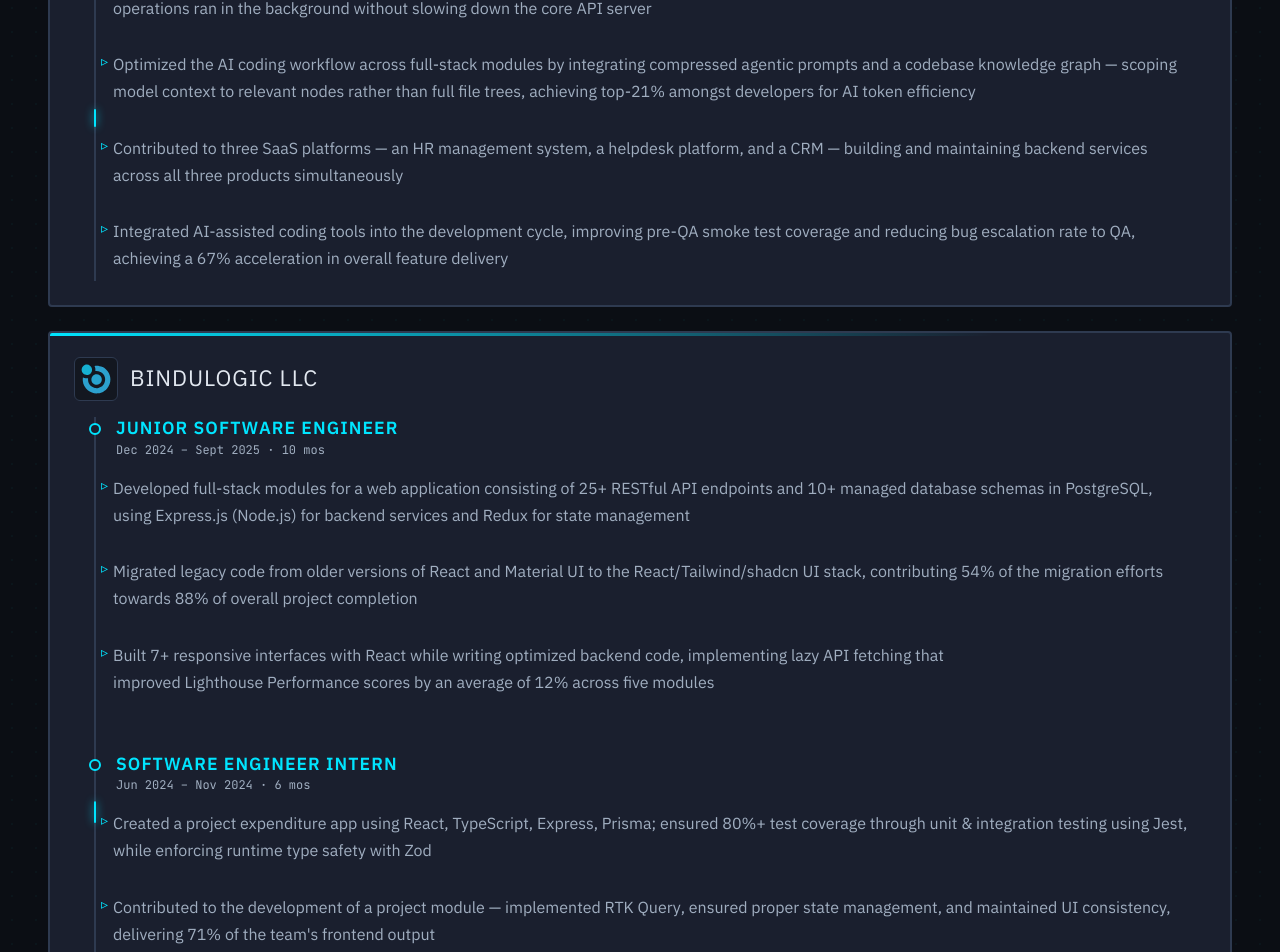
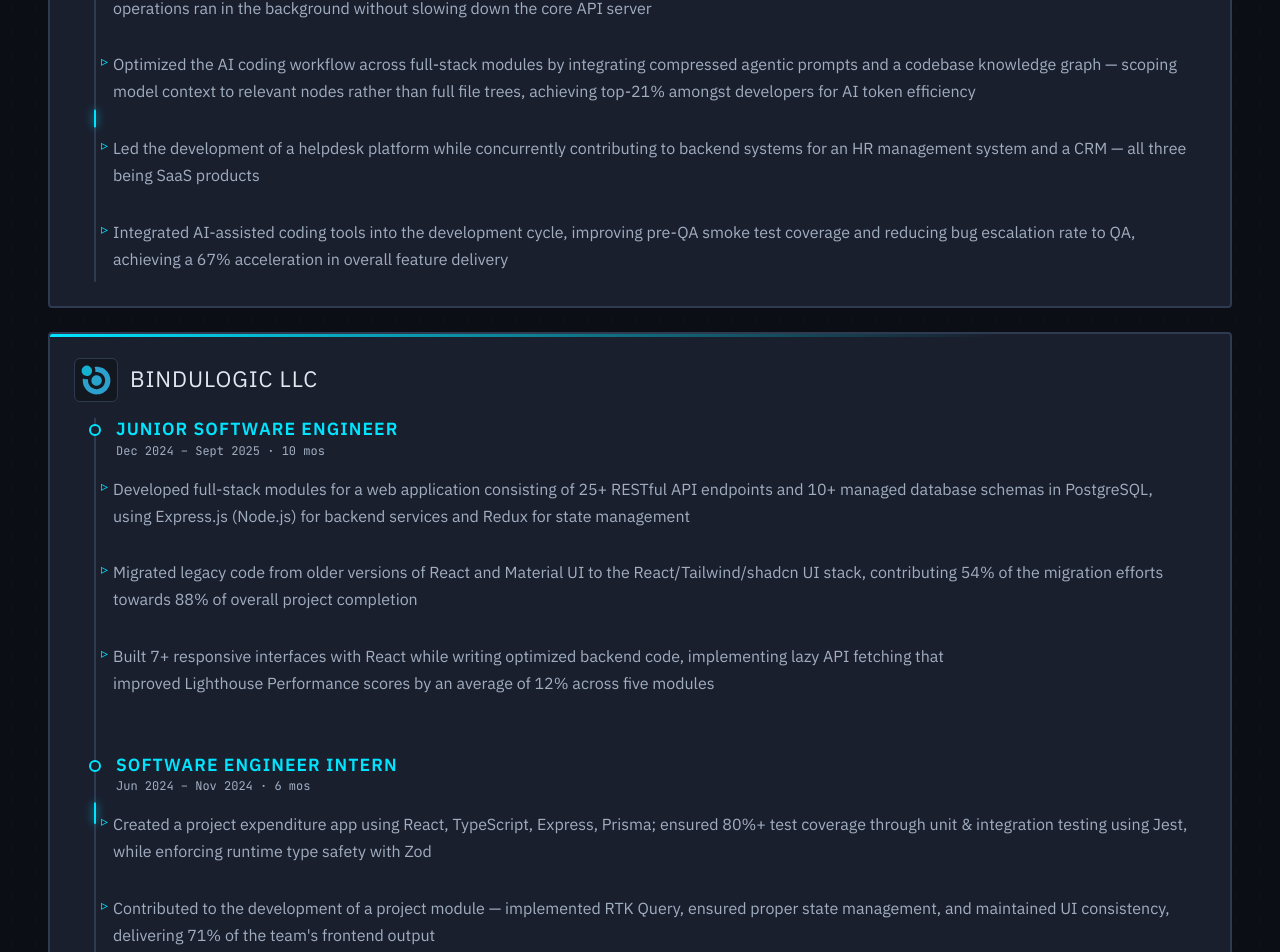
Before and after one commit to GoonerMAK/MyPortfolio-vite, a React (Vite) app: page / in a window 1280 px wide. Shown: the part 1996-2948 px from the top of the page. Built offline with nearby package versions, Linux system fonts and the light colour scheme.

Commit message:
refactor: enhance experience descriptions for clarity and conciseness

```diff
--- a/src/data/portfolio.ts
+++ b/src/data/portfolio.ts
@@ -120,14 +120,14 @@
           'Drove end-to-end performance improvements — optimized database queries and introduced parallelization techniques, achieving ∼30% faster average API response times; implemented UI virtualization, reducing average render time by ∼150ms across data-heavy interfaces',
           'Built features utilizing 6+ AWS Lambda workers and AWS SNS/SQS pipelines to implement asynchronous background jobs, ensuring long-running operations ran in the background without slowing down the core API server',
           'Optimized the AI coding workflow across full-stack modules by integrating compressed agentic prompts and a codebase knowledge graph — scoping model context to relevant nodes rather than full file trees, achieving top-21% amongst developers for AI token efficiency',
-          'Contributed to three SaaS platforms — an HR management system, a helpdesk platform, and a CRM — building and maintaining backend services across all three products simultaneously',
+          'Led the development of a helpdesk platform while concurrently contributing to backend systems for an HR management system and a CRM — all three being SaaS products',
           'Integrated AI-assisted coding tools into the development cycle, improving pre-QA smoke test coverage and reducing bug escalation rate to QA, achieving a 67% acceleration in overall feature delivery',
         ],
         highlights: [
           ['Drove end-to-end performance improvements', 'achieving ∼30% faster average API response times', 'reducing average render time by ∼150ms'],
           ['6+ AWS Lambda workers', 'asynchronous background jobs'],
           ['compressed agentic prompts', 'codebase knowledge graph', 'achieving top-21%'],
-          ['three SaaS platforms', 'building and maintaining backend services'],
+          ['SaaS products', 'Led the development'],
           ['improving pre-QA smoke test coverage', 'achieving a 67% acceleration'],
         ],
       },
@@ -150,7 +150,7 @@
           'Built 7+ responsive interfaces with React while writing optimized backend code, implementing lazy API fetching that improved Lighthouse Performance scores by an average of 12% across five modules',
         ],
         highlights: [
-          ['25+ RESTful API endpoints', '10+ managed database schemas', 'PostgreSQL'],
+          ['25+ RESTful API endpoints', '10+ managed database schemas'],
           ['contributing 54%', 'towards 88% of overall project completion'],
           ['7+ responsive interfaces', 'improved Lighthouse Performance scores by an average of 12%'],
         ],
@@ -168,7 +168,7 @@
         ],
         highlights: [
           ['ensured 80%+ test coverage', 'runtime type safety with Zod'],
-          ['implemented RTK Query', 'delivering 71% of the team\'s frontend output'],
+          ['Contributed to the development', 'delivering 71% of the team\'s frontend output'],
           ['five-person team', 'team lead on a rotational basis'],
         ],
       },
```
